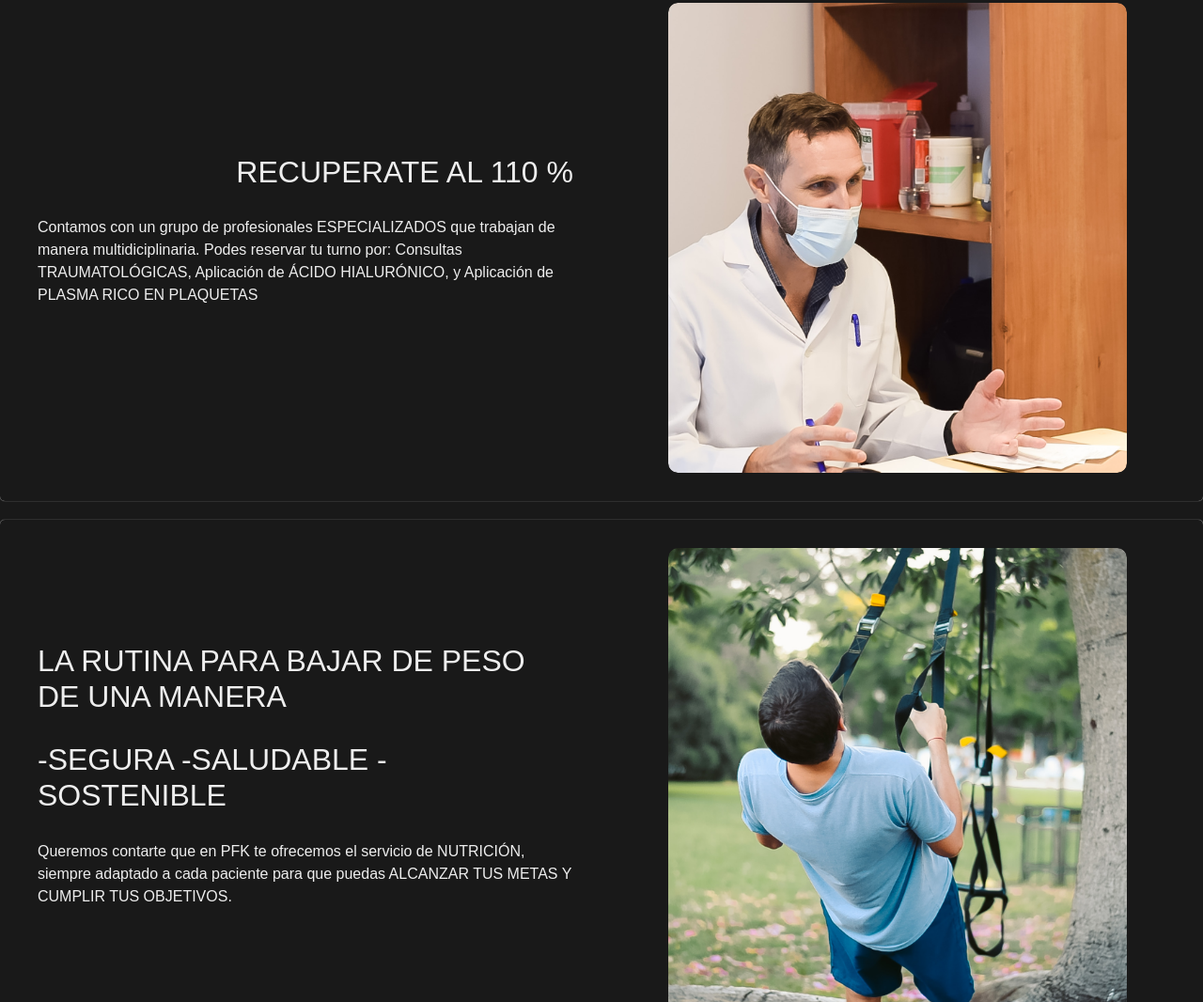
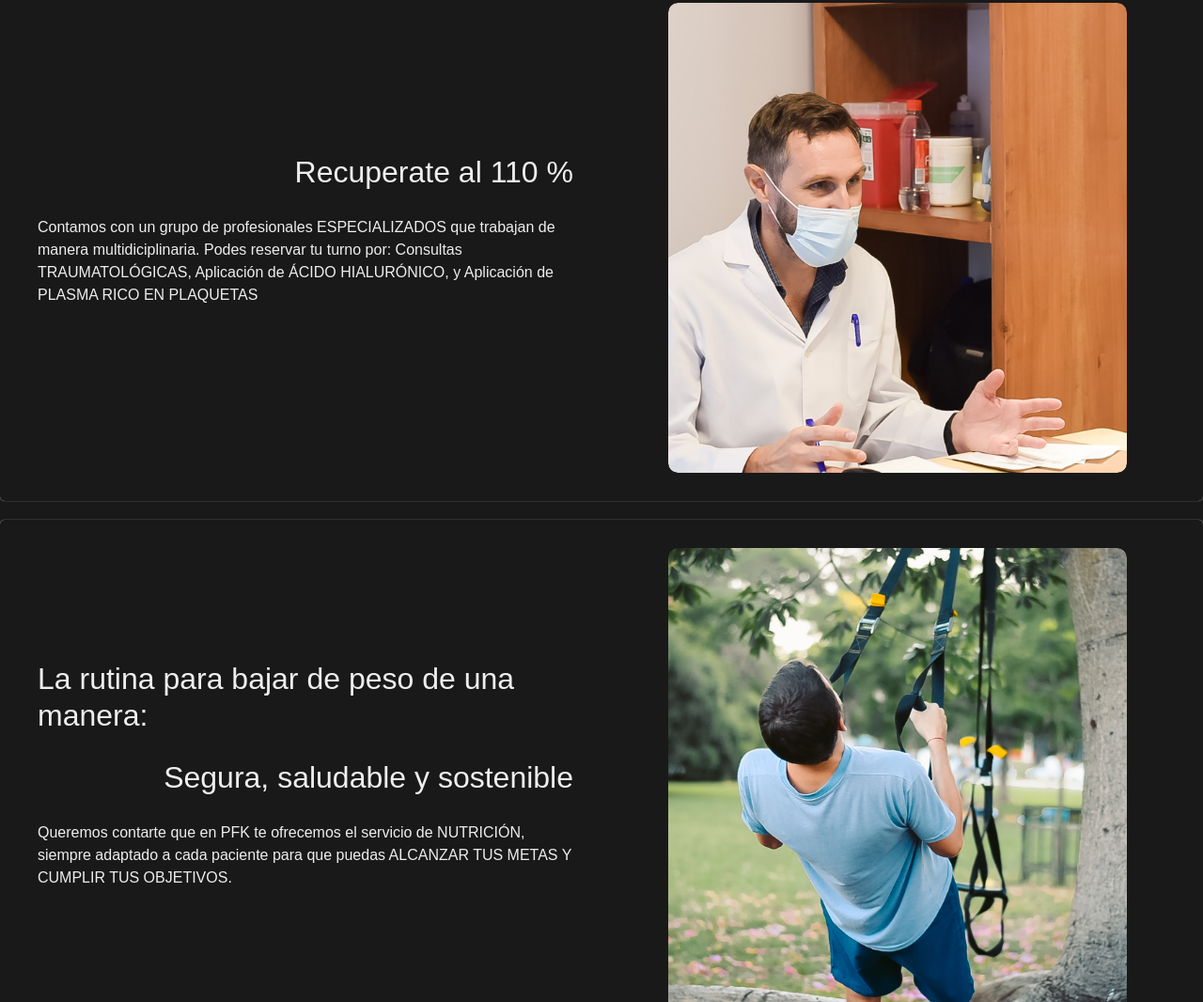
Before and after one commit to manugonzalez5/PF-ManuelJoaquinGonzalez, a website: page index.html in a window 1280 px wide. Shown: the part 1104-2170 px from the top of the page at 94% size. Drawn offline with nearby package versions, Linux system fonts and the light colour scheme.

Commit message:
agregue favicon y cambie titulos a minuscula

```diff
--- a/index.html
+++ b/index.html
@@ -15,6 +15,7 @@
   <link rel="stylesheet" href="css/style.css">
   <!-- titulo de la pestaña del sitio web. -->
   <title>pfk.ar</title>
+  <link rel="icon" href="/images/fotospagina/logopfk.jpg" type="image" sizes="32x32">
 
 </head>
 
@@ -84,7 +85,7 @@
 
   <section class="hero">
     <article class="hero-left">
-    <h2>RECUPERATE AL 110 %</h2>
+    <h2>Recuperate al 110 %</h2>
     <p>Contamos con un grupo de profesionales ESPECIALIZADOS que trabajan de manera multidiciplinaria.
 
       Podes reservar tu turno por:
@@ -100,11 +101,9 @@
 
   <section class="hero">
     <article class="hero-left">
-    <h2>LA RUTINA PARA BAJAR DE PESO DE UNA MANERA
+    <h2>La rutina para bajar de peso de una manera:
     </h2>
-    <h2>  -SEGURA
-      -SALUDABLE
-      -SOSTENIBLE</h2>
+    <h2>Segura, saludable y sostenible</h2>
 
     <p>Queremos contarte que en PFK te ofrecemos el servicio de NUTRICIÓN, siempre adaptado a cada paciente para que puedas ALCANZAR TUS METAS Y CUMPLIR TUS OBJETIVOS.</p>
   </article>
```
Also changed, not shown: pages/contacto.html (+1 -0 lines), pages/planesdeentrenamiento.html (+1 -0 lines), pages/profesionales.html (+1 -0 lines), pages/rehabilitación.html (+2 -1 lines).
